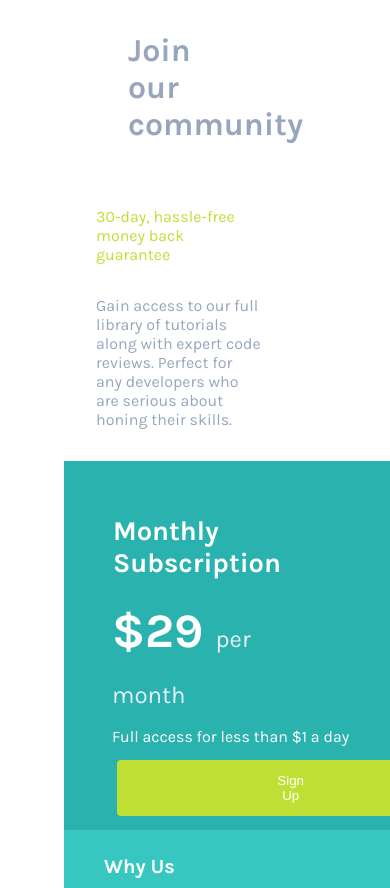
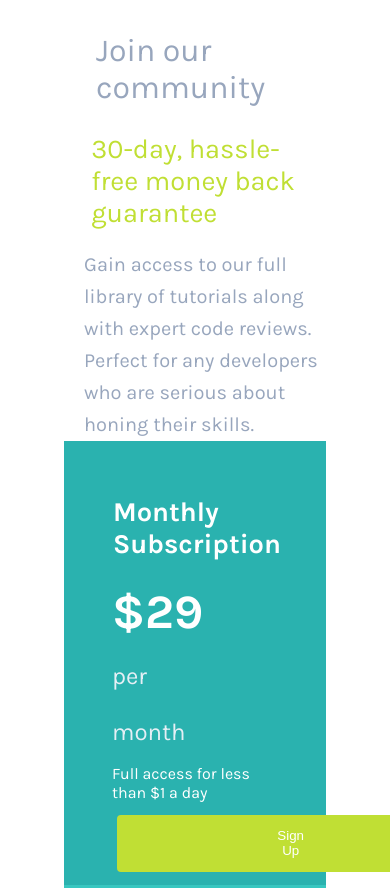
Before and after one commit to mverma45/fem-spg, a plain HTML site: page index.html in a window 390 px wide. Shown: the top 888 px of the page. Drawn offline with Linux system fonts and the light colour scheme.

Commit message:
styling component

```diff
--- a/Style/styles.css
+++ b/Style/styles.css
@@ -26,18 +26,27 @@ body {
 	color: hsl(218, 22%, 67%);
 }
 
-.priceCard,
-.Plan,
-.Gain,
-.Access {
+.priceCard {
 	/* top | right | bottom | left */
-	margin: 1em 4em 2em 2em;
+	margin: 1em 0 1em 0;
+	font-weight: 600;
+	font-size: 1.5em;
+}
+
+.Plan {
+	/* top | right | bottom | left */
+	font-weight: 2em;
+	font-size: 1.2em;
+}
+
+.Gain {
+	font-size: 1.6em;
+	line-height: 1.6;
 }
 
 .MPlans {
 	display: grid;
-	grid-template-rows: auto;
-	grid-template-columns: 1fr 1fr;
+	grid-template-columns: minmax(15em, auto);
 	grid-auto-flow: column;
 }
 
@@ -108,7 +117,24 @@ body {
 	.MPlans {
 		display: grid;
 		grid-template-rows: repeat(3, 2fr);
-		/* width: 61em; */
+	}
+
+	.priceCard {
+		font-size: 2em;
+		font-weight: 500;
+		margin: 1em 0 0 1em;
+	}
+
+	.Plan {
+		font-size: 1.7em;
+		margin: 1em 0 0 1em;
+	}
+
+	.Gain {
+		font-size: 1.25em;
+		line-height: 1.6;
+		/* top | right | bottom | left */
+		margin: 1em 0 0 1em;
 	}
 
 	.subBtn {
```
Also changed, not shown: index.html (+0 -1 lines).
